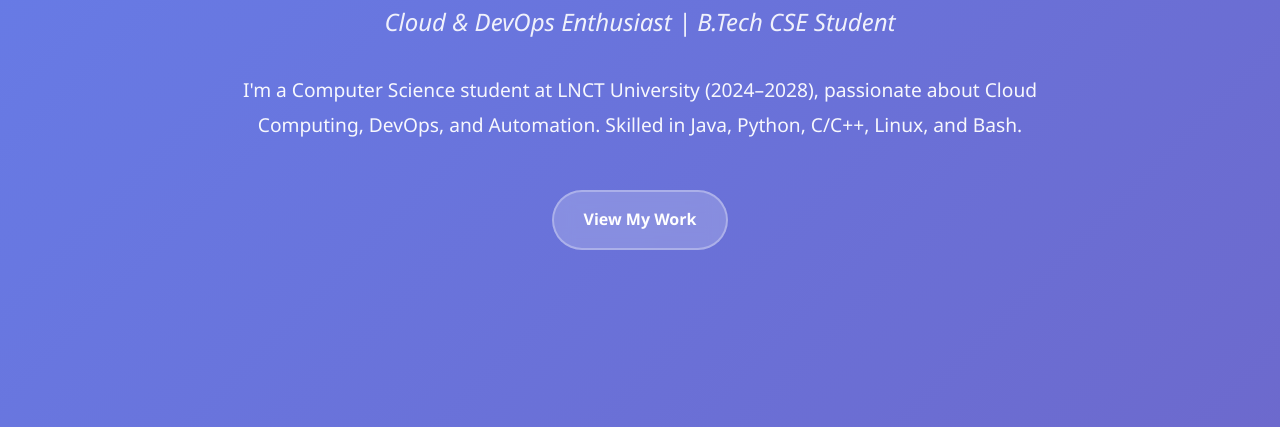
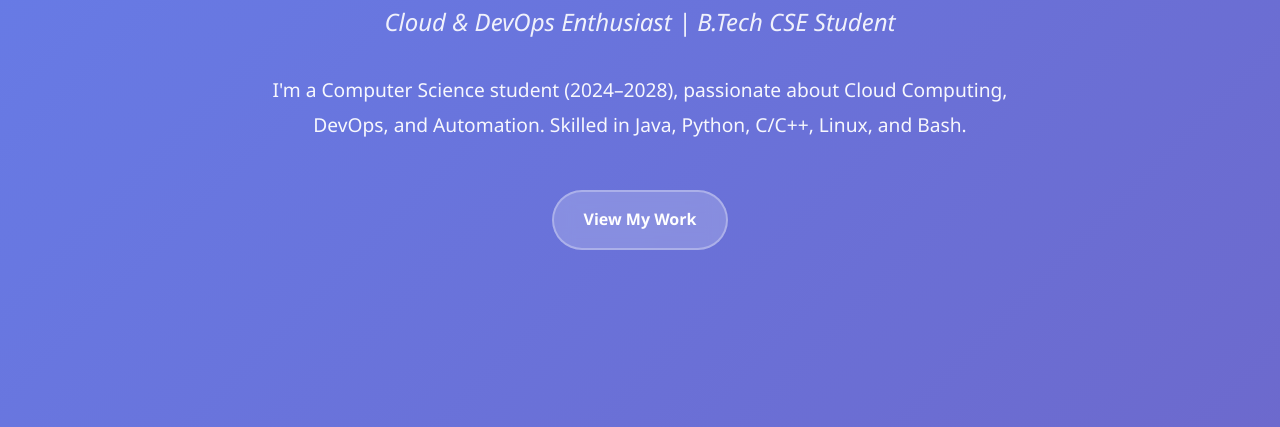
Before and after one commit to ankit-byte9/portfolio, a plain HTML site: page index.html in a window 1280 px wide. Shown: the part 373-800 px from the top of the page. Drawn offline with Linux system fonts and the light colour scheme.

Commit message:
Update intro paragraph in index.html

```diff
--- a/index.html
+++ b/index.html
@@ -385,7 +385,7 @@
         <div class="hero-content">
             <h1>Ankit Jha</h1>
             <p class="tagline">Cloud & DevOps Enthusiast | B.Tech CSE Student</p>
-            <p class="intro">I'm a Computer Science student at LNCT University (2024–2028), passionate about Cloud Computing, DevOps, and Automation. Skilled in Java, Python, C/C++, Linux, and Bash.</p>
+            <p class="intro">I'm a Computer Science student (2024–2028), passionate about Cloud Computing, DevOps, and Automation. Skilled in Java, Python, C/C++, Linux, and Bash.</p>
             <a href="#projects" class="cta-button">View My Work</a>
         </div>
     </section>
```
